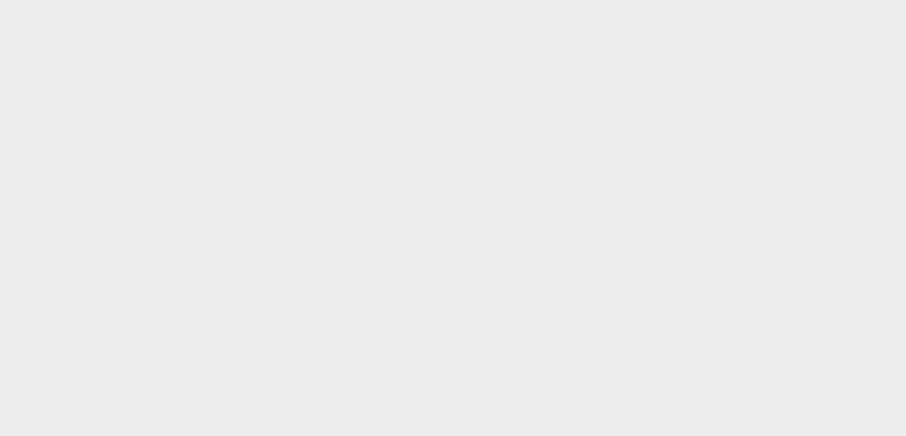
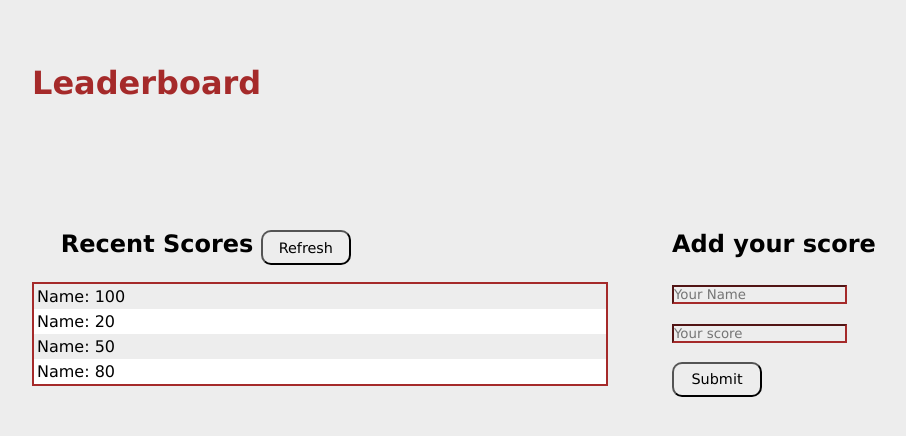
Before and after one commit to imranhossainemi/leaderboard, a website built with webpack: page src/index.html in a window 1280 px wide. Shown: the whole page, without its empty margins (32-938 px from the left). Built offline with nearby package versions, Linux system fonts and the light colour scheme.

Commit message:
Update index.html

```diff
--- a/src/index.html
+++ b/src/index.html
@@ -7,6 +7,35 @@
   <title>LeaderBoard</title>
 </head>
 <body>
+  <section class="container">
+    <h1>Leaderboard</h1>
+    <div class="data">
+        <div class="left">
+            <div class="scores">
+                <h2>Recent Scores</h2>
+                <button class="refresh button" type="submit">Refresh</button>
+            </div>
+            <div>
+                <ul class="scoresList">
+                    <li>Name: 100</li>
+                    <li>Name: 20</li>
+                    <li>Name: 50</li>
+                    <li>Name: 80</li>
+                </ul>
+            </div>
+        </div>
+        <div class="right">
 
+            <form class="form">
+                <h2>Add your score</h2>
+                <input id="name" type="text" placeholder="Your Name"><br><br>
+                <input id="score" type="text" placeholder="Your score"><br><br>
+                <button class="submit button" type="submit">Submit</button>
+            </form>
+        </div>
+
+    </div>
+
+</section>
 </body>
 </html>
```
